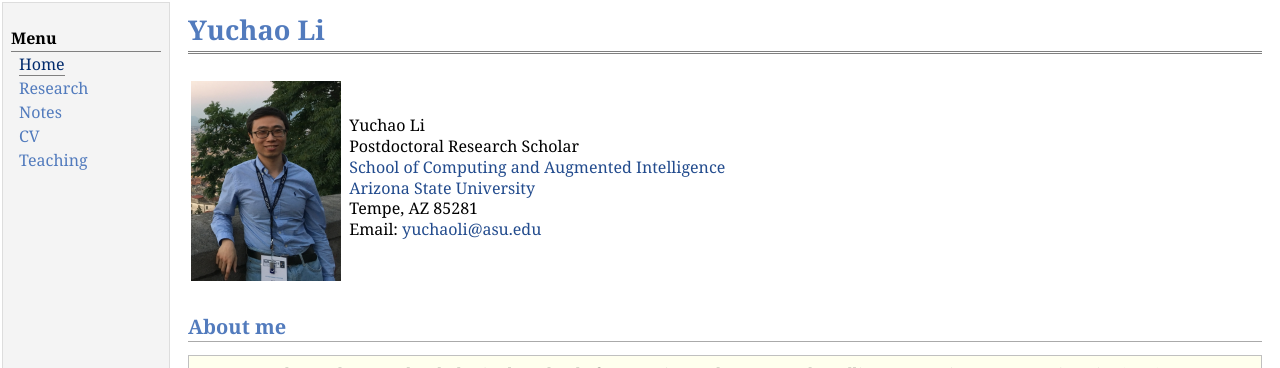
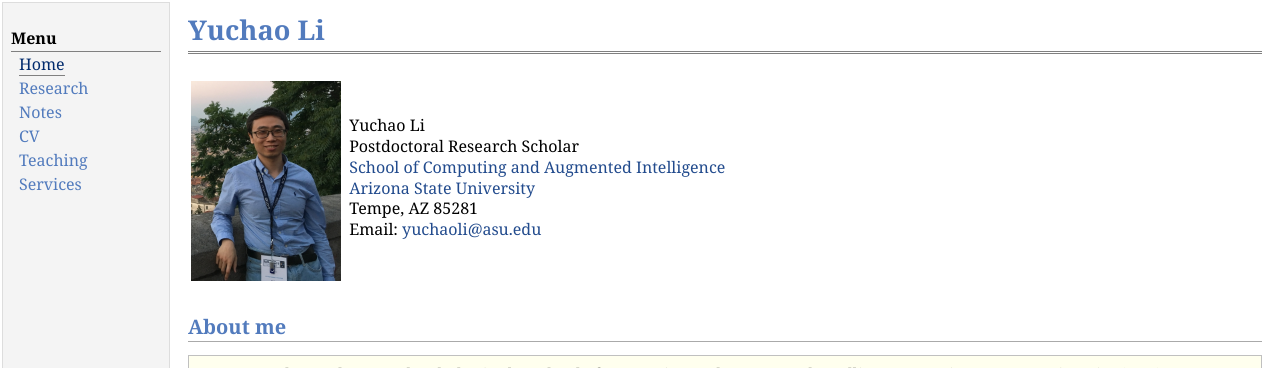
Before and after one commit to yuchaotaigu/yuchaotaigu.github.io, a Jekyll site: the page index.html, which Jekyll copies as it is, in a window 1280 px wide. Shown: the top 368 px of the page. Built offline with Jekyll 4.4.1, drawn with Linux system fonts in a browser that asks for light colours; comment, search, counter and statistics services are not loaded.

Commit message:
Update index.html

```diff
--- a/index.html
+++ b/index.html
@@ -18,6 +18,7 @@
 <div class="menu-item"><a href="notes.html">Notes</a></div>
 <div class="menu-item"><a href="cv.html">CV</a></div>
 <div class="menu-item"><a href="teaching.html">Teaching</a></div>
+<div class="menu-item"><a href="services.html">Services</a></div>
 </td>
 <td id="layout-content">
 <div id="toptitle">
```
